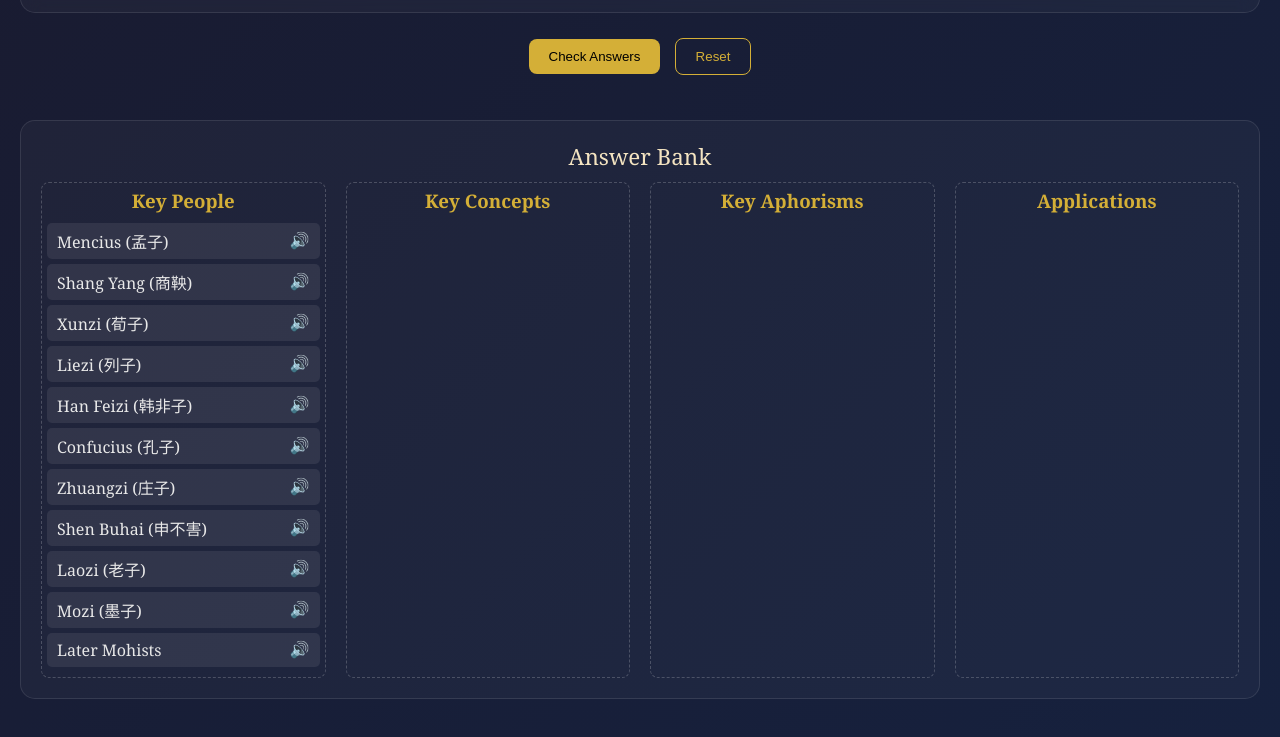
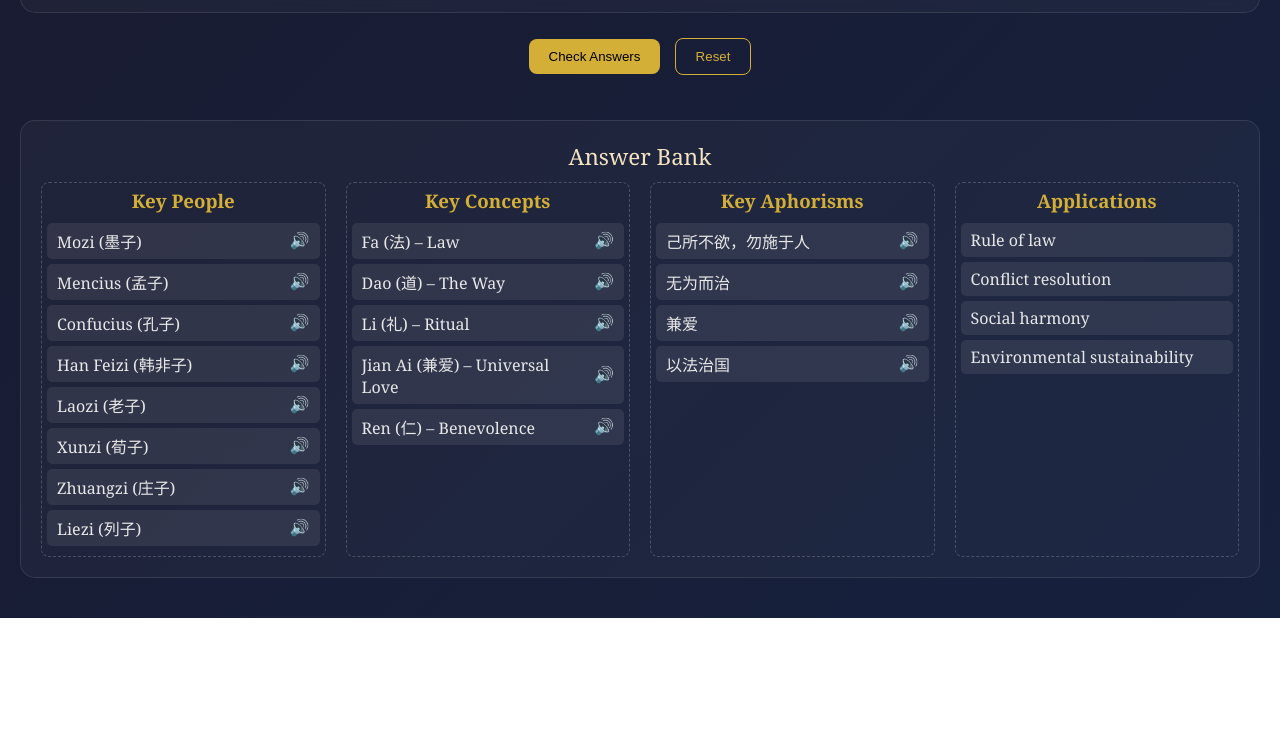
Before and after one commit to omatty123/wujia, a plain HTML site: page index.html in a window 1280 px wide. Shown: the part 563-1300 px from the top of the page. After the commit the page ends 1181 px from the top, so only its background shows below. Drawn offline with Linux system fonts and the light colour scheme.

Commit message:
Update index.html

```diff
--- a/index.html
+++ b/index.html
@@ -178,7 +178,7 @@
 </div>
 
 <script>
-/* ==== Items with Pronounce ==== */
+/* ==== Example Items (you can expand with your full lists) ==== */
 const keyPeopleItems = [
   {id:"confucius",text:"Confucius (孔子)",pronounce:"Kǒngzǐ",school:"儒家"},
   {id:"mencius",text:"Mencius (孟子)",pronounce:"Mèngzǐ",school:"儒家"},
@@ -187,16 +187,38 @@ const keyPeopleItems = [
   {id:"zhuangzi",text:"Zhuangzi (庄子)",pronounce:"Zhuāngzǐ",school:"道家"},
   {id:"liezi",text:"Liezi (列子)",pronounce:"Lièzǐ",school:"道家"},
   {id:"mozi",text:"Mozi (墨子)",pronounce:"Mòzǐ",school:"墨家"},
-  {id:"later-mohists",text:"Later Mohists",pronounce:"Mòzǐ Xuépài",school:"墨家"},
-  {id:"shangyang",text:"Shang Yang (商鞅)",pronounce:"Shāng Yāng",school:"法家"},
-  {id:"shenbuhai",text:"Shen Buhai (申不害)",pronounce:"Shēn Bùhài",school:"法家"},
   {id:"hanfeizi",text:"Han Feizi (韩非子)",pronounce:"Hán Fēizǐ",school:"法家"}
 ];
-// (Concepts, Aphorisms, Applications same structure as before, with pronounce where possible…)
+const keyConceptsItems = [
+  {id:"ren",text:"Ren (仁) – Benevolence",pronounce:"Rén",school:"儒家"},
+  {id:"li",text:"Li (礼) – Ritual",pronounce:"Lǐ",school:"儒家"},
+  {id:"dao",text:"Dao (道) – The Way",pronounce:"Dào",school:"道家"},
+  {id:"jianai",text:"Jian Ai (兼爱) – Universal Love",pronounce:"Jiān Ài",school:"墨家"},
+  {id:"fa",text:"Fa (法) – Law",pronounce:"Fǎ",school:"法家"}
+];
+const aphorismItems = [
+  {id:"ru-1",text:"己所不欲，勿施于人",pronounce:"Jǐ suǒ bù yù, wù shī yú rén",school:"儒家"},
+  {id:"dao-1",text:"无为而治",pronounce:"Wúwéi ér zhì",school:"道家"},
+  {id:"mo-1",text:"兼爱",pronounce:"Jiān ài",school:"墨家"},
+  {id:"fa-1",text:"以法治国",pronounce:"Yǐ fǎ zhìguó",school:"法家"}
+];
+const applicationItems = [
+  {id:"ru-app",text:"Social harmony",school:"儒家"},
+  {id:"dao-app",text:"Environmental sustainability",school:"道家"},
+  {id:"mo-app",text:"Conflict resolution",school:"墨家"},
+  {id:"fa-app",text:"Rule of law",school:"法家"}
+];
 
-/* === Utility shuffle === */
+/* ==== Answer Key ==== */
+const answerKey = {
+  "Key People": {"儒家":["confucius","mencius","xunzi"],"道家":["laozi","zhuangzi","liezi"],"墨家":["mozi"],"法家":["hanfeizi"]},
+  "Key Concepts": {"儒家":["ren","li"],"道家":["dao"],"墨家":["jianai"],"法家":["fa"]},
+  "Aphorisms": {"儒家":["ru-1"],"道家":["dao-1"],"墨家":["mo-1"],"法家":["fa-1"]},
+  "Applications": {"儒家":["ru-app"],"道家":["dao-app"],"墨家":["mo-app"],"法家":["fa-app"]}
+};
+
+/* === Utilities === */
 function shuffle(a){for(let i=a.length-1;i>0;i--){let j=Math.floor(Math.random()*(i+1));[a[i],a[j]]=[a[j],a[i]];}return a}
-/* === Make draggable === */
 function makeDraggable(item,home){
   const div=document.createElement("div");
   div.className="draggable";div.draggable=true;
@@ -205,11 +227,15 @@ function makeDraggable(item,home){
   div.addEventListener("dragstart",e=>{e.dataTransfer.setData("text/plain",item.id)});
   return div;
 }
-function renderBank(items,id){const box=document.getElementById(id);shuffle(items).forEach(it=>box.appendChild(makeDraggable(it,id)))}
+function renderBank(items,id){const box=document.getElementById(id);box.innerHTML="<h3>"+box.querySelector("h3").innerText+"</h3>";shuffle(items).forEach(it=>box.appendChild(makeDraggable(it,id)))}
+
 /* === Init === */
 document.addEventListener("DOMContentLoaded",()=>{
   renderBank([...keyPeopleItems],"key-people-bank");
-  // repeat for keyConceptsItems, aphorismItems, applicationItems
+  renderBank([...keyConceptsItems],"key-concepts-bank");
+  renderBank([...aphorismItems],"key-aphorisms-bank");
+  renderBank([...applicationItems],"applications-bank");
+
   document.querySelectorAll(".dropzone").forEach(zone=>{
     zone.addEventListener("dragover",e=>{e.preventDefault();zone.classList.add("highlight")});
     zone.addEventListener("dragleave",()=>zone.classList.remove("highlight"));
@@ -220,13 +246,37 @@ document.addEventListener("DOMContentLoaded",()=>{
       if(el) zone.appendChild(el);
     });
   });
+
   document.body.addEventListener("click",e=>{
     if(e.target.classList.contains("speaker")){
       const txt=e.target.dataset.pronounce;
-      const ut=new SpeechSynthesisUtterance(txt);ut.lang="zh-CN";speechSynthesis.speak(ut);
+      const ut=new SpeechSynthesisUtterance(txt);
+      ut.lang="zh-CN";
+      speechSynthesis.speak(ut);
     }
   });
 });
+
+/* === Check & Reset === */
+function checkAnswers(){
+  document.querySelectorAll(".dropzone").forEach(zone=>{
+    if(zone.dataset.school){
+      const cat=zone.dataset.category,sch=zone.dataset.school;
+      zone.querySelectorAll(".draggable").forEach(d=>{
+        const ok=answerKey[cat][sch].includes(d.dataset.id);
+        d.classList.remove("correct","incorrect");
+        d.classList.add(ok?"correct":"incorrect");
+      });
+    }
+  });
+}
+function resetBoard(){
+  document.querySelectorAll(".draggable").forEach(el=>{
+    const home=el.dataset.home;
+    document.getElementById(home).appendChild(el);
+    el.classList.remove("correct","incorrect");
+  });
+}
 </script>
 </body>
 </html>
```
